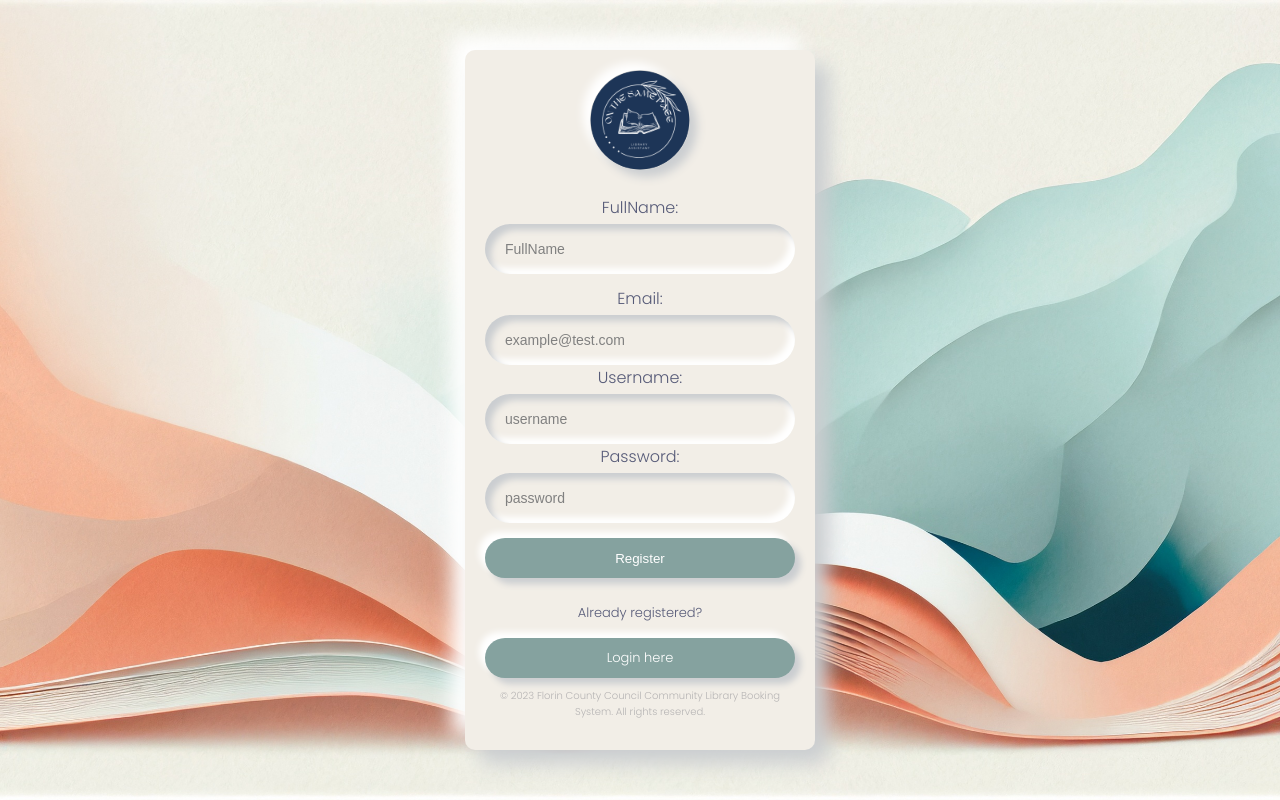
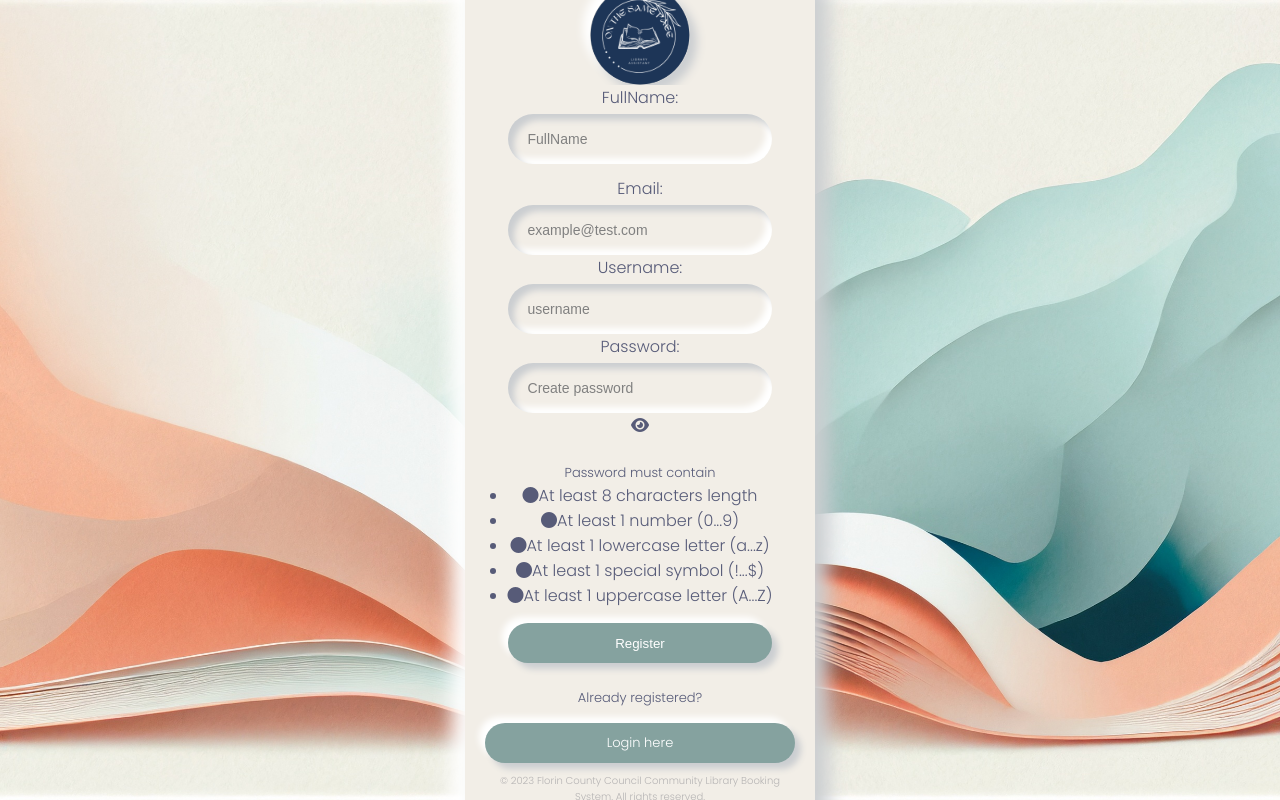
Before and after one commit to Bill2703/Library-App, a plain HTML site: page client/register.html in a window 1280 px wide. Drawn offline with Linux system fonts and the light colour scheme.

Commit message:
fixing buttons

```diff
--- a/client/register.html
+++ b/client/register.html
@@ -7,6 +7,7 @@
     <link rel="shortcut icon" href="./assets/favicon.ico">
     <link rel="stylesheet" href="./assets/index.css">
     <link rel="stylesheet" href="./assets/default.css">
+    <link rel="stylesheet" href="https://cdnjs.cloudflare.com/ajax/libs/font-awesome/6.3.0/css/all.min.css">
     <script src="./assets/register.js" defer></script>
     <title>Register - Florin County Council Community Library Booking System</title>
 </head>
@@ -17,9 +18,6 @@
             <div class="brand-logo"></div>
             <form id="register-form">
 
-            <p1>
-                </p>
-
                 <label for="fullName">FullName:</label>
                 <input type="text" id="fullName" name="fullName" placeholder="FullName">
 
@@ -29,8 +27,21 @@
                 <label for="username">Username:</label>
                 <input type="text" id="username" name="username" placeholder="username">
 
+                <div class="pass-field">
                     <label for="password">Password:</label>
-                    <input type="password" id="password" name="password" placeholder="password">
+                    <input type="password" id="password" name="password" placeholder="Create password">
+                    <i class="fa-solid fa-eye"></i>
+                </div>
+                <div class="content">
+                    <p>Password must contain</p>
+                    <ul class="requirement-list">
+                        <li><i class="fa-solid fa-circle"></i><span>At least 8 characters length</span></li>
+                        <li><i class="fa-solid fa-circle"></i><span>At least 1 number (0...9)</span></li>
+                        <li><i class="fa-solid fa-circle"></i><span>At least 1 lowercase letter (a...z)</span></li>
+                        <li><i class="fa-solid fa-circle"></i><span>At least 1 special symbol (!...$)</span></li>
+                        <li><i class="fa-solid fa-circle"></i><span>At least 1 uppercase letter (A...Z)</span></li>
+                    </ul>
+                </div>
 
                 <button type="submit" value="Register" href="./login.html" class="card-button">Register</button>
 
```
Lines whose indentation alone changed are shown as unchanged.
